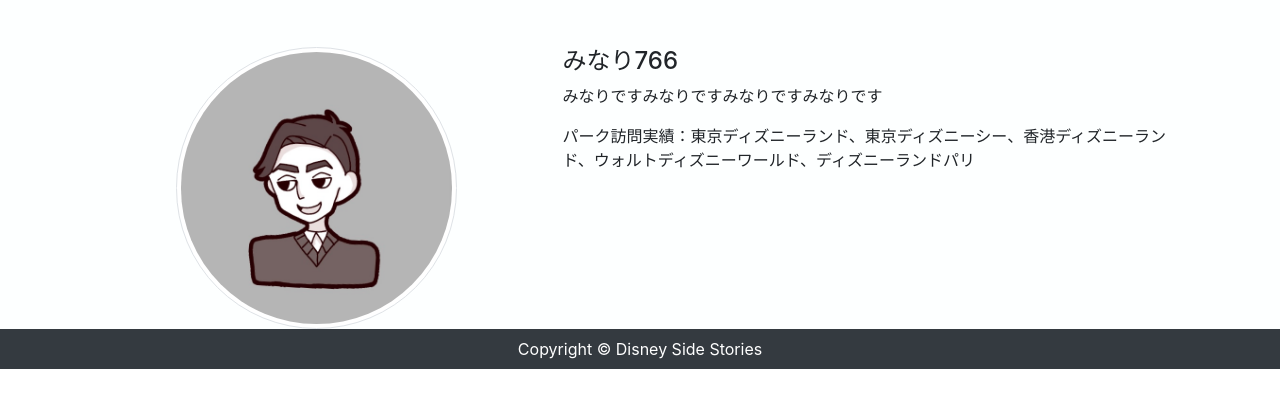
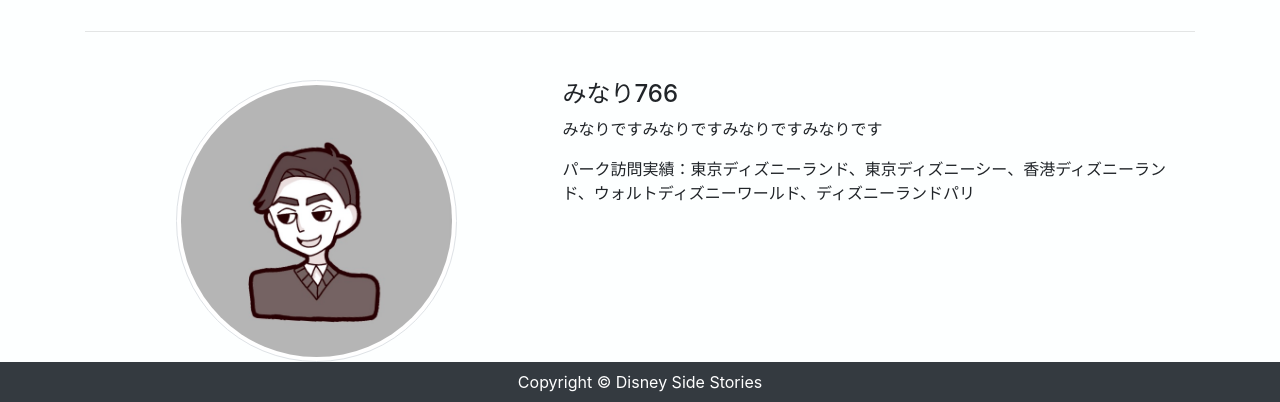
Before and after one commit to Minari766/disney_side_stories, a Django app: page /about in a window 1280 px wide. Shown: the part 798-1200 px from the top of the page. Before the commit the page ends 1167 px from the top, so only its background shows below. Run offline with Django 3.2, Linux system fonts and the light colour scheme; some libraries are stand-ins or nearby versions.

Commit message:
20201224

```diff
--- a/app/static/css/style.css
+++ b/app/static/css/style.css
@@ -363,3 +363,9 @@ a:hover {
     width: 65%;
     position: center;
 }
+
+.about-border{
+    /* height: 200px; */
+    border: bold;
+    margin-top: 2rem;
+}
--- a/app/templates/app/about.html
+++ b/app/templates/app/about.html
@@ -29,6 +29,7 @@
         </div>
     </div>
 </div>
+<hr class="about-border">
 <div class="container mt-5">
     <div class="profile row">
         <div class="col-xs-12 col-lg-5">
--- a/app/templates/app/base.html
+++ b/app/templates/app/base.html
@@ -47,7 +47,7 @@
 
     <main>
         <!-- <div class="container"> -->
-        <div class="container col-xl-lg">
+        <div class="container col-xl-el">
             {% block content %}
             {% endblock %}
         </div>
```
